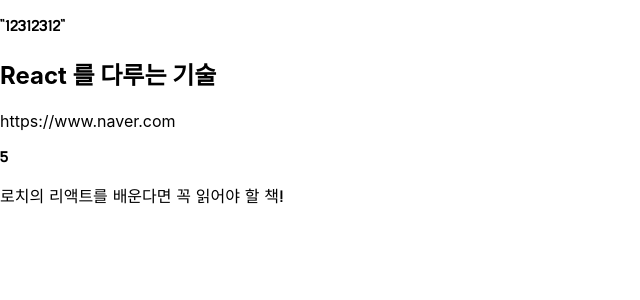
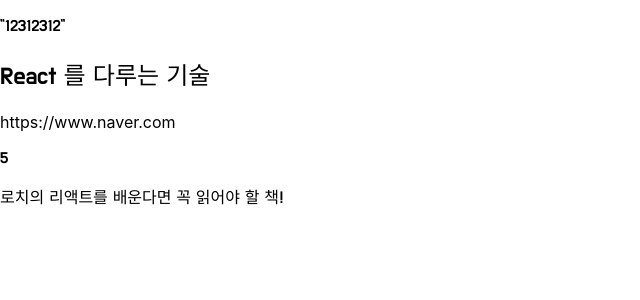
Before and after one commit to tmdgusya/roach-books, a React (Create React App) app in the folder front/roach-books/: page / in a window 1280 px wide. Shown: the top 300 px of the page, without its empty margins (0-640 px from the left). Built offline with nearby package versions, Linux system fonts and the light colour scheme.

Commit message:
배민 글씨체 추가

```diff
--- a/front/roach-books/src/index.css
+++ b/front/roach-books/src/index.css
@@ -12,6 +12,11 @@
     monospace;
 }
 
-p, header {
+p {
   font-family: 'Do Hyeon', sans-serif;
 }
+
+h1, h2, h3 {
+  font-family: 'Do Hyeon', sans-serif;
+  font-weight: lighter;
+}
```
